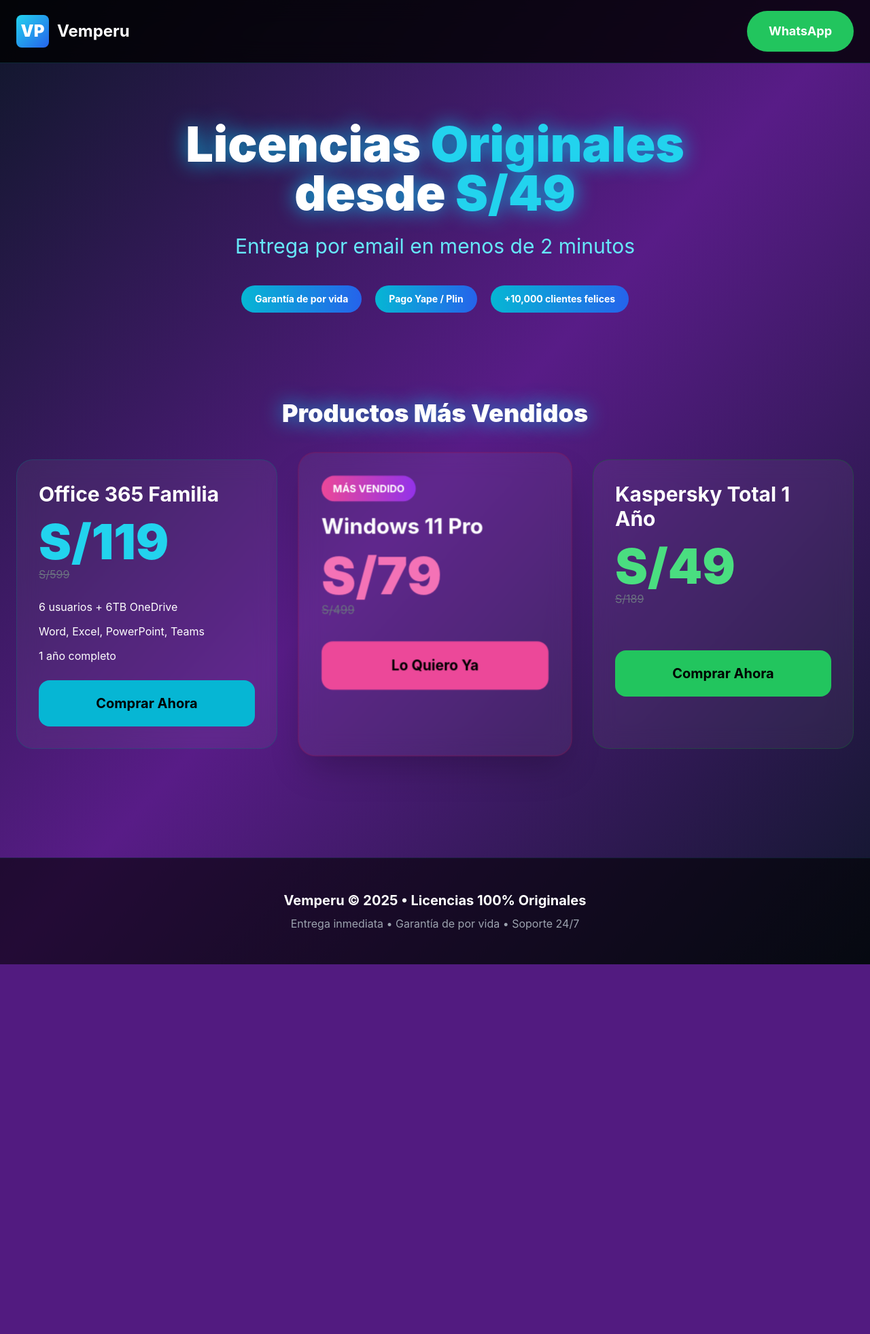
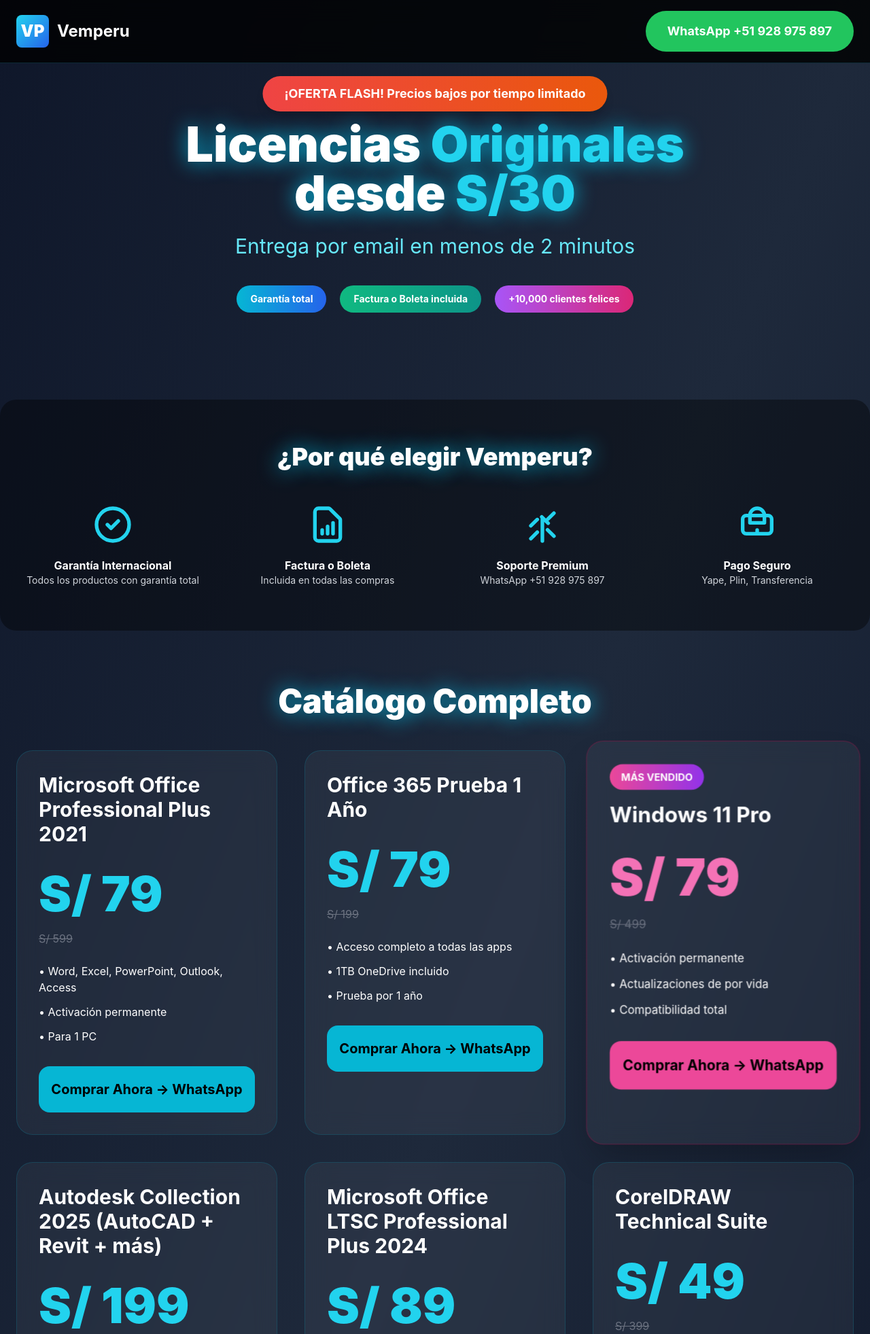
Before and after one commit to HVSEspinoza/vemperu-landing, a Flask app: page / in a window 1280 px wide. Shown: the top 1963 px of the page at 68% size. Before the commit the page ends 1419 px from the top, so only its background shows below. Run offline with Flask 3, Linux system fonts and the light colour scheme; some libraries are stand-ins or nearby versions.

Commit message:
Tienda Vemperu completa: catálogo de software, diseño premium y ventas por WhatsApp

```diff
--- a/app.py
+++ b/app.py
@@ -2,9 +2,85 @@ from flask import Flask, render_template
 
 app = Flask(__name__, template_folder='templates', static_folder='static')
 
+# CATÁLOGO COMPLETO CON PRECIOS PSICOLÓGICOS (terminan en 9 o 99)
+PRODUCTS = [
+    {
+        "id": "office2021",
+        "name": "Microsoft Office Professional Plus 2021",
+        "price": 79,        # era 80 → ahora 79
+        "old_price": 599,
+        "highlight": False,
+        "features": ["Word, Excel, PowerPoint, Outlook, Access", "Activación permanente", "Para 1 PC"]
+    },
+    {
+        "id": "office365-trial",
+        "name": "Office 365 Prueba 1 Año",
+        "price": 79,        # era 35 → ahora 34
+        "old_price": 199,
+        "highlight": False,
+        "features": ["Acceso completo a todas las apps", "1TB OneDrive incluido", "Prueba por 1 año"]
+    },
+    {
+        "id": "windows11",
+        "name": "Windows 11 Pro",
+        "price": 79,        # se mantiene (ya era atractivo)
+        "old_price": 499,
+        "highlight": True,  # Más vendido
+        "features": ["Activación permanente", "Actualizaciones de por vida", "Compatibilidad total"]
+    },
+    {
+        "id": "autodesk",
+        "name": "Autodesk Collection 2025 (AutoCAD + Revit + más)",
+        "price": 199,       # era 200 → ahora 199
+        "old_price": 9500,
+        "highlight": False,
+        "features": ["Suite completa profesional", "Activación con tu correo", "1 año completo"]
+    },
+    {
+        "id": "office2024",
+        "name": "Microsoft Office LTSC Professional Plus 2024",
+        "price": 89,        # era 90 → ahora 89
+        "old_price": 699,
+        "highlight": False,
+        "features": ["Versión empresarial 2024", "Licencia permanente", "Para 1 PC"]
+    },
+    {
+        "id": "coreldraw",
+        "name": "CorelDRAW Technical Suite",
+        "price": 49,        # era 50 → ahora 49
+        "old_price": 399,
+        "highlight": False,
+        "features": ["Diseño técnico profesional", "Todas las herramientas", "1 año completo"]
+    },
+    {
+        "id": "sketchup",
+        "name": "SketchUp Pro",
+        "price": 89,        # era 90 → ahora 89
+        "old_price": 1200,
+        "highlight": False,
+        "features": ["Modelado 3D profesional", "Licencia permanente", "Extensiones incluidas"]
+    },
+    {
+        "id": "adobe",
+        "name": "Adobe Creative Cloud 2025 (IA Generativa)",
+        "price": 449,       # era 450 → ahora 449
+        "old_price": 2200,
+        "highlight": False,
+        "features": ["Photoshop, Illustrator, Premiere + Firefly IA", "Todas las apps", "1 año completo"]
+    },
+    {
+        "id": "eset",
+        "name": "ESET NOD32 Antivirus",
+        "price": 29,        # era 30 → ahora 29
+        "old_price": 149,
+        "highlight": False,
+        "features": ["Protección esencial", "1 dispositivo", "1 año completo"]
+    },
+]
+
 @app.route('/')
 def index():
-    return render_template('index.html')
+    return render_template('index.html', products=PRODUCTS)
 
 if __name__ == '__main__':
     app.run(debug=True, port=5000)
--- a/templates/base.html
+++ b/templates/base.html
@@ -3,54 +3,31 @@
 <head>
     <meta charset="UTF-8">
     <meta name="viewport" content="width=device-width, initial-scale=1.0">
-    <title>{% block title %}Vemperu - Licencias Originales desde S/49{% endblock %}</title>
-    <meta name="description" content="Licencias originales Windows 11, Office 365, Kaspersky con entrega inmediata. Pago Yape, Plin y tarjeta.">
-    <link rel="icon" href="{{ url_for('static', filename='img/favicon.ico') }}" type="image/x-icon">
+    <title>{% block title %}Vemperu - Licencias Originales desde S/30{% endblock %}</title>
+    <meta name="description" content="Licencias originales Windows 11, Office 2024, Autodesk, Adobe, ESET con entrega inmediata.">
 
-    <!-- Tailwind CDN + Config para que @apply funcione en <style> -->
     <script src="https://cdn.tailwindcss.com"></script>
     <script>
-      tailwind.config = {
-        theme: {
-          extend: {
-            fontFamily: {
-              sans: ['Inter', 'sans-serif'],
-            }
-          }
-        }
-      }
+      tailwind.config = { theme: { extend: { fontFamily: { sans: ['Inter', 'sans-serif'] } } } }
     </script>
 
-    <!-- Aquí van tus clases personalizadas con @apply (VSCode ya no se queja) -->
-    <style type="text/tailwindcss">
-      .gradient-bg {
-        @apply bg-gradient-to-br from-slate-900 via-purple-900 to-slate-900;
-      }
-      .glow {
-        text-shadow: 0 0 30px rgba(0, 212, 255, 0.8);
-      }
-      .price {
-        @apply text-7xl font-black;
-      }
-      .badge {
-        @apply bg-gradient-to-r from-cyan-500 to-blue-600 text-white px-5 py-2.5 rounded-full text-sm font-bold inline-block;
-      }
-      .card-hover {
-        @apply hover:border-cyan-400 hover:scale-105 transition-all duration-300;
-      }
+    <style>
+      .gradient-bg { background: linear-gradient(to bottom right, #0f172a, #1e293b, #0f172a); }
+      .glow { text-shadow: 0 0 30px rgba(0, 212, 255, 0.8); }
+      .price { font-size: 4.5rem; font-weight: 900; }
+      .card-hover:hover { border-color: #06b6d4 !important; transform: scale(1.05); transition: all 0.3s ease; }
     </style>
 </head>
 <body class="gradient-bg text-white min-h-screen">
 
-    <!-- Header fijo -->
     <header class="fixed top-0 left-0 right-0 z-50 bg-black/80 backdrop-blur-lg border-b border-cyan-900/50">
         <div class="container mx-auto px-6 py-4 flex justify-between items-center">
             <div class="flex items-center gap-3">
-                <div class="w-12 h-12 bg-gradient-to-br from-cyan-400 to-blue-600 rounded-lg flex items-center justify-center font-black text-2xl text-white">VP</div>
+                <div class="w-12 h-12 bg-gradient-to-br from-cyan-400 to-blue-600 rounded-lg flex items-center justify-center font-black text-2xl">VP</div>
                 <span class="text-2xl font-bold">Vemperu</span>
             </div>
-            <a href="https://wa.me/51928975897" class="bg-green-500 hover:bg-green-600 px-8 py-4 rounded-full font-bold text-lg flex items-center gap-3 transition">
-                WhatsApp
+            <a href="https://wa.me/51928975897" class="bg-green-500 hover:bg-green-600 px-8 py-4 rounded-full font-bold text-lg flex items-center gap-3">
+                WhatsApp +51 928 975 897
             </a>
         </div>
     </header>
@@ -59,11 +36,29 @@
         {% block content %}{% endblock %}
     </main>
 
-    <!-- Footer -->
     <footer class="bg-black/60 py-12 mt-20 border-t border-cyan-900/30">
         <div class="container mx-auto px-6 text-center">
-            <p class="text-xl font-bold mb-2">Vemperu © 2025 • Licencias 100% Originales</p>
-            <p class="text-gray-400">Entrega inmediata • Garantía de por vida • Soporte 24/7</p>
+            <p class="text-xl font-bold mb-4">Vemperu © 2025 • Licencias 100% Originales</p>
+            <p class="mb-2">Correo: <a href="mailto:ventas@vemperu.com" class="text-cyan-400">ventas@vemperu.com</a></p>
+            <div class="grid grid-cols-1 md:grid-cols-4 gap-6 text-sm mb-8">
+                <div>
+                    <p class="font-bold text-cyan-400">Factura o Boleta</p>
+                    <p>Incluida en todas las compras (sincronizada con SUNAT)</p>
+                </div>
+                <div>
+                    <p class="font-bold text-cyan-400">Garantía Internacional</p>
+                    <p>Garantía total en todos los productos</p>
+                </div>
+                <div>
+                    <p class="font-bold text-cyan-400">Horario de Atención</p>
+                    <p>Lunes a Sábado: 8:00 AM - 10:00 PM</p>
+                </div>
+                <div>
+                    <p class="font-bold text-cyan-400">Soporte Premium</p>
+                    <p>WhatsApp: +51 928 975 897</p>
+                </div>
+            </div>
+            <p class="text-gray-400">Entrega inmediata • Pago seguro Yape / Plin / Transferencia</p>
         </div>
     </footer>
 </body>
--- a/templates/index.html
+++ b/templates/index.html
@@ -1,70 +1,78 @@
 {% extends "base.html" %}
-{% block title %}Vemperu - Licencias Originales desde S/49{% endblock %}
+{% block title %}Vemperu - Licencias desde S/30{% endblock %}
 
 {% block content %}
-
-<!-- HERO -->
-<section class="text-center py-20 px-6">
-    <h1 class="text-5xl md:text-7xl font-black mb-6 glow leading-tight">
+<section class="text-center py-20 px-6 relative">
+    <div class="absolute top-4 left-1/2 transform -translate-x-1/2 bg-gradient-to-r from-red-500 to-orange-600 text-white px-8 py-3 rounded-full text-lg font-bold shadow-lg">
+        ¡OFERTA FLASH! Precios bajos por tiempo limitado
+    </div>
+    <h1 class="text-5xl md:text-7xl font-black mb-6 glow">
         Licencias <span class="text-cyan-400">Originales</span><br>
-        desde <span class="text-cyan-400">S/49</span>
+        desde <span class="text-cyan-400">S/30</span>
     </h1>
     <p class="text-2xl md:text-3xl text-cyan-300 mb-10">Entrega por email en menos de 2 minutos</p>
 
     <div class="flex flex-wrap justify-center gap-5 text-lg mb-12">
-        <span class="badge">Garantía de por vida</span>
-        <span class="badge from-emerald-500 to-teal-600">Pago Yape / Plin</span>
-        <span class="badge from-purple-500 to-pink-600">+10,000 clientes felices</span>
+        <span class="bg-gradient-to-r from-cyan-500 to-blue-600 text-white px-5 py-2.5 rounded-full text-sm font-bold inline-block">Garantía total</span>
+        <span class="bg-gradient-to-r from-emerald-500 to-teal-600 text-white px-5 py-2.5 rounded-full text-sm font-bold inline-block">Factura o Boleta incluida</span>
+        <span class="bg-gradient-to-r from-purple-500 to-pink-600 text-white px-5 py-2.5 rounded-full text-sm font-bold inline-block">+10,000 clientes felices</span>
     </div>
 </section>
 
-<!-- CATÁLOGO -->
+<section class="max-w-7xl mx-auto px-6 py-16 bg-black/40 rounded-3xl mb-20">
+    <h2 class="text-4xl font-black text-center mb-12 glow">¿Por qué elegir Vemperu?</h2>
+    <div class="grid grid-cols-1 md:grid-cols-4 gap-8 text-center">
+        <div>
+            <svg class="w-16 h-16 mx-auto mb-4 text-cyan-400" fill="none" stroke="currentColor" viewBox="0 0 24 24"><path stroke-linecap="round" stroke-linejoin="round" stroke-width="2" d="M9 12l2 2 4-4m6 2a9 9 0 11-18 0 9 9 0 0118 0z"/></svg>
+            <p class="font-bold">Garantía Internacional</p>
+            <p class="text-sm text-gray-300">Todos los productos con garantía total</p>
+        </div>
+        <div>
+            <svg class="w-16 h-16 mx-auto mb-4 text-cyan-400" fill="none" stroke="currentColor" viewBox="0 0 24 24"><path stroke-linecap="round" stroke-linejoin="round" stroke-width="2" d="M9 17v-2m3 2v-4m3 4v-6m2 10H7a2 2 0 01-2-2V5a2 2 0 012-2h5.586a1 1 0 01.707.293l5.414 5.414a1 1 0 01.293.707V19a2 2 0 01-2 2z"/></svg>
+            <p class="font-bold">Factura o Boleta</p>
+            <p class="text-sm text-gray-300">Incluida en todas las compras</p>
+        </div>
+        <div>
+            <svg class="w-16 h-16 mx-auto mb-4 text-cyan-400" fill="none" stroke="currentColor" viewBox="0 0 24 24"><path stroke-linecap="round" stroke-linejoin="round" stroke-width="2" d="M18.364 5.636l-3.536 3.536m0 5.656l3.536 3.536M9.172 9.172L5.636 12.636m3.536 3.536l-3.536 3.536m6-12l3.536 3.536M12 9v6m0 6v-6"/></svg>
+            <p class="font-bold">Soporte Premium</p>
+            <p class="text-sm text-gray-300">WhatsApp +51 928 975 897</p>
+        </div>
+        <div>
+            <svg class="w-16 h-16 mx-auto mb-4 text-cyan-400" fill="none" stroke="currentColor" viewBox="0 0 24 24"><path stroke-linecap="round" stroke-linejoin="round" stroke-width="2" d="M12 15v2m-6 0h12a2 2 0 002-2v-6a2 2 0 00-2-2H6a2 2 0 00-2 2v6a2 2 0 002 2zm10-10V7a4 4 0 00-8 0v4h8z"/></svg>
+            <p class="font-bold">Pago Seguro</p>
+            <p class="text-sm text-gray-300">Yape, Plin, Transferencia</p>
+        </div>
+    </div>
+</section>
+
 <section class="max-w-7xl mx-auto px-6 pb-20">
-    <h2 class="text-4xl font-black text-center mb-12 glow">Productos Más Vendidos</h2>
+    <h2 class="text-4xl md:text-5xl font-black text-center mb-12 glow">Catálogo Completo</h2>
 
     <div class="grid grid-cols-1 md:grid-cols-2 lg:grid-cols-3 gap-10">
+        {% for product in products %}
+        <div class="bg-white/5 backdrop-blur-lg border rounded-3xl p-8 card-hover
+                    {% if product.highlight %} border-pink-800/50 scale-105 shadow-2xl {% else %} border-cyan-800/50 {% endif %}">
 
-        <!-- OFFICE 365 -->
-        <div class="bg-white/5 backdrop-blur-lg border border-cyan-800/50 rounded-3xl p-8 card-hover">
-            <h3 class="text-3xl font-bold mb-4">Office 365 Familia</h3>
-            <div class="price text-cyan-400 mt-3">S/119</div>
-            <s class="text-gray-500">S/599</s>
-            <ul class="my-6 space-y-3 text-left">
-                <li>6 usuarios + 6TB OneDrive</li>
-                <li>Word, Excel, PowerPoint, Teams</li>
-                <li>1 año completo</li>
+            {% if product.highlight %}
+            <span class="bg-gradient-to-r from-pink-500 to-purple-600 text-white px-4 py-2 rounded-full text-sm font-bold mb-4 inline-block">MÁS VENDIDO</span>
+            {% endif %}
+
+            <h3 class="text-3xl font-bold mb-4">{{ product.name }}</h3>
+            <div class="price {% if product.highlight %}text-pink-400{% else %}text-cyan-400{% endif %}">S/ {{ product.price }}</div>
+            <s class="text-gray-500 block mb-6">S/ {{ product.old_price }}</s>
+
+            <ul class="space-y-3 text-left mb-8">
+                {% for feature in product.features %}
+                <li>• {{ feature }}</li>
+                {% endfor %}
             </ul>
-            <a href="https://wa.me/51928975897?text=Hola!%20Quiero%20Office%20365%20por%20S/119"
-               class="block bg-cyan-500 hover:bg-cyan-400 text-black font-bold py-5 rounded-2xl text-center text-xl">
-                Comprar Ahora
+
+            <a href="https://wa.me/51928975897?text=Hola!%20Quiero%20{{ product.name | urlencode }}%20por%20S/{{ product.price }}"
+               class="block {% if product.highlight %}bg-pink-500 hover:bg-pink-400{% else %}bg-cyan-500 hover:bg-cyan-400{% endif %} text-black font-bold py-5 rounded-2xl text-center text-xl">
+                Comprar Ahora → WhatsApp
             </a>
         </div>
-
-        <!-- WINDOWS 11 PRO (MÁS VENDIDO) -->
-        <div class="bg-white/5 backdrop-blur-lg border border-pink-800/50 rounded-3xl p-8 card-hover scale-105 shadow-2xl">
-            <span class="bg-gradient-to-r from-pink-500 to-purple-600 text-white px-4 py-2 rounded-full text-sm font-bold mb-4 inline-block">MÁS VENDIDO</span>
-            <h3 class="text-3xl font-bold mb-4">Windows 11 Pro</h3>
-            <div class="price text-pink-400">S/79</div>
-            <s class="text-gray-500">S/499</s>
-            <a href="https://wa.me/51928975897?text=Hola!%20Quiero%20Windows%2011%20Pro%20por%20S/79"
-               class="block bg-pink-500 hover:bg-pink-400 text-black font-bold py-5 rounded-2xl text-center text-xl mt-8">
-                Lo Quiero Ya
-            </a>
-        </div>
-
-        <!-- KASPERSKY -->
-        <div class="bg-white/5 backdrop-blur-lg border border-green-800/50 rounded-3xl p-8 card-hover">
-            <h3 class="text-3xl font-bold mb-4">Kaspersky Total 1 Año</h3>
-            <div class="price text-green-400">S/49</div>
-            <s class="text-gray-500">S/189</s>
-            <a href="https://wa.me/51928975897?text=Hola!%20Quiero%20Kaspersky%20por%20S/49"
-               class="block bg-green-500 hover:bg-green-400 text-black font-bold py-5 rounded-2xl text-center text-xl mt-16">
-                Comprar Ahora
-            </a>
-        </div>
-
-        <!-- Agrega más productos aquí igual (Windows 10, Office 2021, Autodesk, etc.) -->
-
+        {% endfor %}
     </div>
 </section>
 {% endblock %}
```
